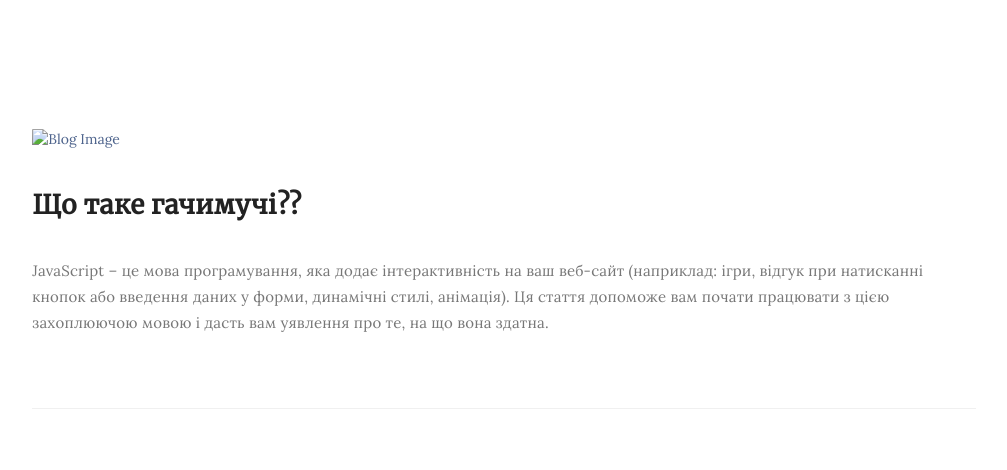
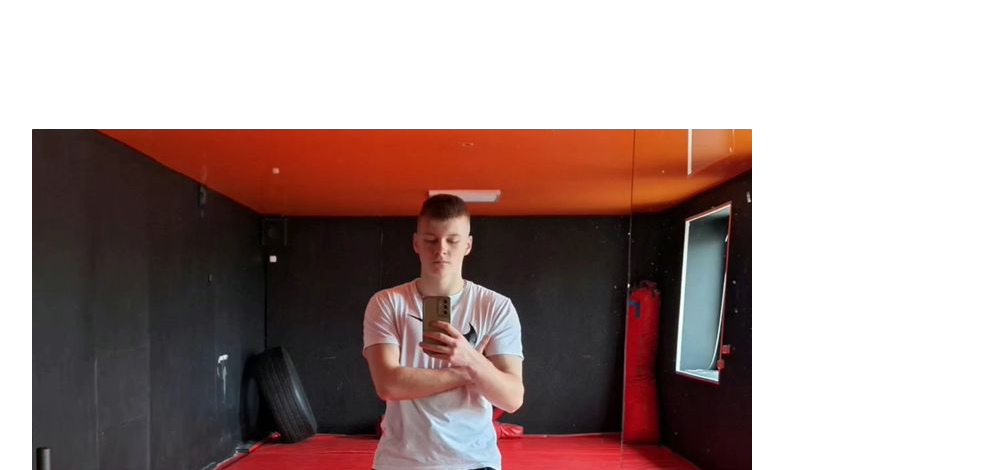
Before and after one commit to Leeverett/gachitest, a plain HTML site: page index.html in a window 1280 px wide. Shown: the part 920-1390 px from the top of the page, without its empty margins (136-1143 px from the left). Drawn offline with Linux system fonts and the light colour scheme.

Commit message:
Update index.html

```diff
--- a/index.html
+++ b/index.html
@@ -86,7 +86,7 @@
           <div class="blog-post-thumb">
             <div class="blog-post-image">
               <a href="single-post.html">
-                <img src="images/stasik.jpg" class="img-responsive" alt="Blog Image">
+                <img src="images/Screenshot_20231127-120044~2.png" class="img-responsive" alt="Blog Image">
               </a>
             </div>
             <div class="blog-post-title">
```
